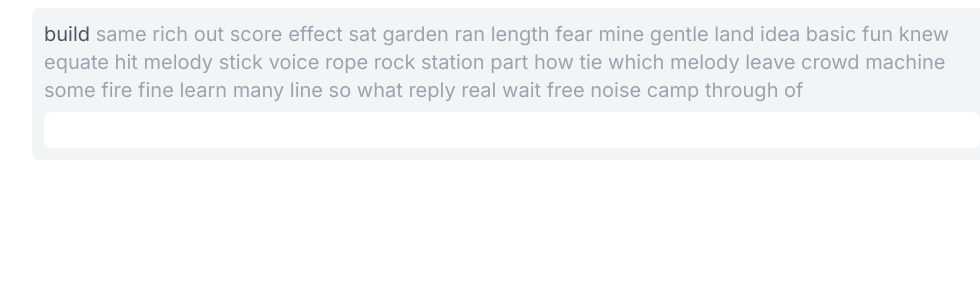
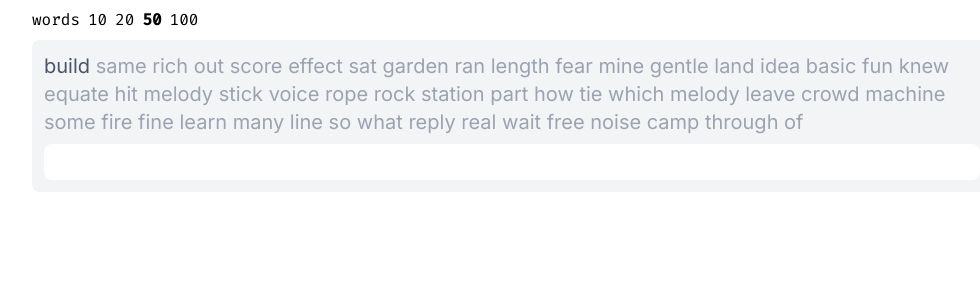
Before and after one commit to samkaj/hypist-ts, a SvelteKit app: page / in a window 1280 px wide. Shown: the top 300 px of the page, without its empty margins (128-1108 px from the left). Built offline with nearby package versions, Linux system fonts and the light colour scheme; a web font is replaced by a local one.

Commit message:
Feat: implement word count updates

```diff
--- a/src/components/game-controllers/Game.svelte
+++ b/src/components/game-controllers/Game.svelte
@@ -1,13 +1,23 @@
 <script lang="ts">
-  import { onMount } from "svelte";
+  import SettingsPane from "./SettingsPane.svelte";
+  import { onDestroy, onMount } from "svelte";
   import { Game } from "../../game/Game";
   import type { Word } from "../../game/Word";
   import { Status } from "../../game/Word";
   import { settingsStore } from "../../stores/Store";
 
-  const game = new Game($settingsStore.wordCount);
+  let game = new Game($settingsStore.wordCount);
   let typingInput: HTMLInputElement;
   let words: Word[] = game.words;
+
+  const unsubscribe = settingsStore.subscribe((newSettings) => {
+    if (newSettings.wordCount !== game.words.length) {
+      game.setWordCount(newSettings.wordCount);
+      reset();
+    }
+  });
+
+  onDestroy(unsubscribe);
 
   const statuses = new Map<Status, string>([
     [Status.Inactive, "text-gray-400"],
@@ -51,14 +61,16 @@
       case "Escape":
         reset();
       default:
-        if (typingInput !== document.activeElement) {
+        if (typingInput && typingInput !== document.activeElement) {
           typingInput.focus();
         }
     }
   }
 </script>
 
-<div class="w-3/4 mx-auto bg-gray-100 p-3 rounded-lg mt-2">
+<main class="w-3/4 mx-auto flex flex-col space-y-2 mt-2">
+  <SettingsPane />
+  <div class="mx-auto bg-gray-100 p-3 rounded-lg">
     {#each words as word}
       <span
         class={`text-xl ease-in-out duration-200 select-none ${statuses.get(
@@ -75,5 +87,5 @@
       class="text-xl w-full text-gray-600 p-1 border-none rounded-lg mt-2 focus:ring-transparent focus:outline-none"
     />
   </div>
-
+</main>
 <svelte:window on:keydown={onKeyDown} />
--- /dev/null
+++ b/src/components/game-controllers/SettingsPane.svelte
@@ -0,0 +1,32 @@
+<script lang="ts">
+  import { settingsStore } from "../../stores/Store";
+  let wordCounts = getWordCounts();
+
+  function getWordCounts(): Array<number> {
+    const amounts: Array<number> = [10, 20, 50, 100];
+    return amounts;
+  }
+
+  function matchesStore(count: number): boolean {
+    return count == $settingsStore.wordCount;
+  }
+
+  function changeWordCount(newCount: number) {
+    let newSettings = {...$settingsStore};
+    newSettings.wordCount = newCount;
+    settingsStore.set(newSettings);
+
+    wordCounts = getWordCounts(); // workaround to update #each call below
+  }
+</script>
+
+<ul class="font-mono w-full flex flex-row space-x-2">
+  <li>words</li>
+  {#each wordCounts as count}
+    <li class={matchesStore(count) ? "font-bold " : "" + "hover:font-bold"}>
+      <button on:click={() => changeWordCount(count)}>
+        {count}
+      </button>
+    </li>
+  {/each}
+</ul>
--- a/src/game/Game.ts
+++ b/src/game/Game.ts
@@ -69,4 +69,8 @@ export class Game {
   gameOver(): void {
     this.elapsedMs = Date.now() - this.startTimeMs;
   }
+
+  setWordCount(count: number) {
+    this.wordCount = count;
+  }
 }
```
Lines whose indentation alone changed are shown as unchanged.
